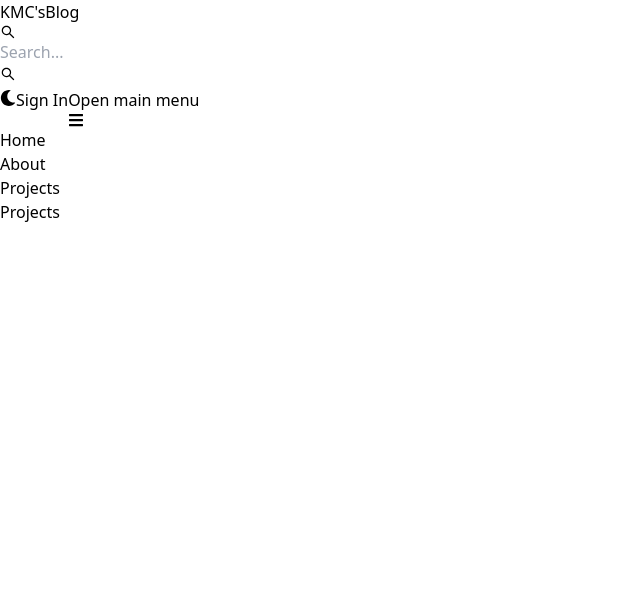
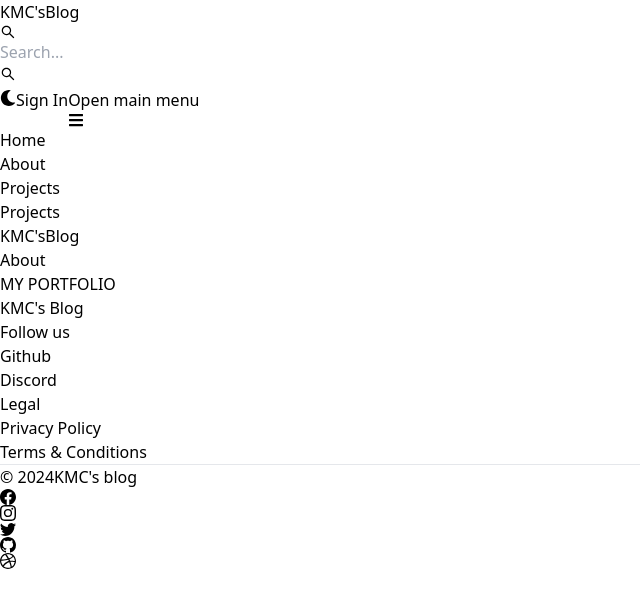
Before and after one commit to Manoharchow9848/MyBlogApp, a React (Vite) app in the folder client/: page /projects in a window 1280 px wide. Shown: the top 608 px of the page, without its empty margins (0-640 px from the left). Built offline with nearby package versions, Linux system fonts and the light colour scheme.

Commit message:
Create and add the footer component

```diff
--- a/client/src/App.jsx
+++ b/client/src/App.jsx
@@ -7,6 +7,7 @@
 import DashBoard from './pages/DashBoard'
 import Projects from './pages/Projects'
 import Header from './components/Header'
+import Footer from './components/Footer';
 export default function App() {
   return (
 
@@ -20,6 +21,7 @@
         <Route path='/sign-up' element={<SignUp />} />
         <Route path='/projects' element={<Projects />} />
       </Routes>
+      <Footer />
       </BrowserRouter>
 
   )
--- /dev/null
+++ b/client/src/components/Footer.jsx
@@ -0,0 +1,81 @@
+import { Footer } from 'flowbite-react';
+import { Link } from 'react-router-dom';
+import { BsFacebook, BsInstagram, BsTwitter, BsGithub, BsDribbble } from 'react-icons/bs';
+export default function FooterCom() {
+  return (
+    <Footer container className='border border-t-8 border-teal-500'>
+      <div className='w-full max-w-7xl mx-auto'>
+        <div className='grid w-full justify-between sm:flex md:grid-cols-1'>
+          <div className='mt-5'>
+            <Link
+              to='/'
+              className='self-center whitespace-nowrap text-lg sm:text-xl font-semibold dark:text-white'
+            >
+              <span className='px-2 py-1 bg-gradient-to-r from-indigo-500 via-purple-500 to-pink-500 rounded-lg text-white'>
+                KMC's
+              </span>
+              Blog
+            </Link>
+          </div>
+          <div className='grid grid-cols-2 gap-8 mt-4 sm:grid-cols-3 sm:gap-6'>
+            <div>
+              <Footer.Title title='About' />
+              <Footer.LinkGroup col>
+                <Footer.Link
+                  href=''
+                  target='_blank'
+                  rel='noopener noreferrer'
+                >
+                  MY PORTFOLIO
+                </Footer.Link>
+                <Footer.Link
+                  href='/about'
+                  target='_blank'
+                  rel='noopener noreferrer'
+                >
+                  KMC's Blog
+                </Footer.Link>
+              </Footer.LinkGroup>
+            </div>
+            <div>
+              <Footer.Title title='Follow us' />
+              <Footer.LinkGroup col>
+                <Footer.Link
+                  href='https://github.com/Manoharchow9848/'
+                  target='_blank'
+                  rel='noopener noreferrer'
+                >
+                  Github
+                </Footer.Link>
+                <Footer.Link href='#'>Discord</Footer.Link>
+              </Footer.LinkGroup>
+            </div>
+            <div>
+              <Footer.Title title='Legal' />
+              <Footer.LinkGroup col>
+                <Footer.Link href='#'>Privacy Policy</Footer.Link>
+                <Footer.Link href='#'>Terms &amp; Conditions</Footer.Link>
+              </Footer.LinkGroup>
+            </div>
+          </div>
+        </div>
+        <Footer.Divider />
+        <div className='w-full sm:flex sm:items-center sm:justify-between'>
+          <Footer.Copyright
+            href='#'
+            by="KMC's blog"
+            year={new Date().getFullYear()}
+          />
+          <div className="flex gap-6 sm:mt-0 mt-4 sm:justify-center">
+            <Footer.Icon href='#' icon={BsFacebook}/>
+            <Footer.Icon href='#' icon={BsInstagram}/>
+            <Footer.Icon href='#' icon={BsTwitter}/>
+            <Footer.Icon href='https://github.com/Manoharchow9848/' icon={BsGithub}/>
+            <Footer.Icon href='#' icon={BsDribbble}/>
+
+          </div>
+        </div>
+      </div>
+    </Footer>
+  );
+}
```
